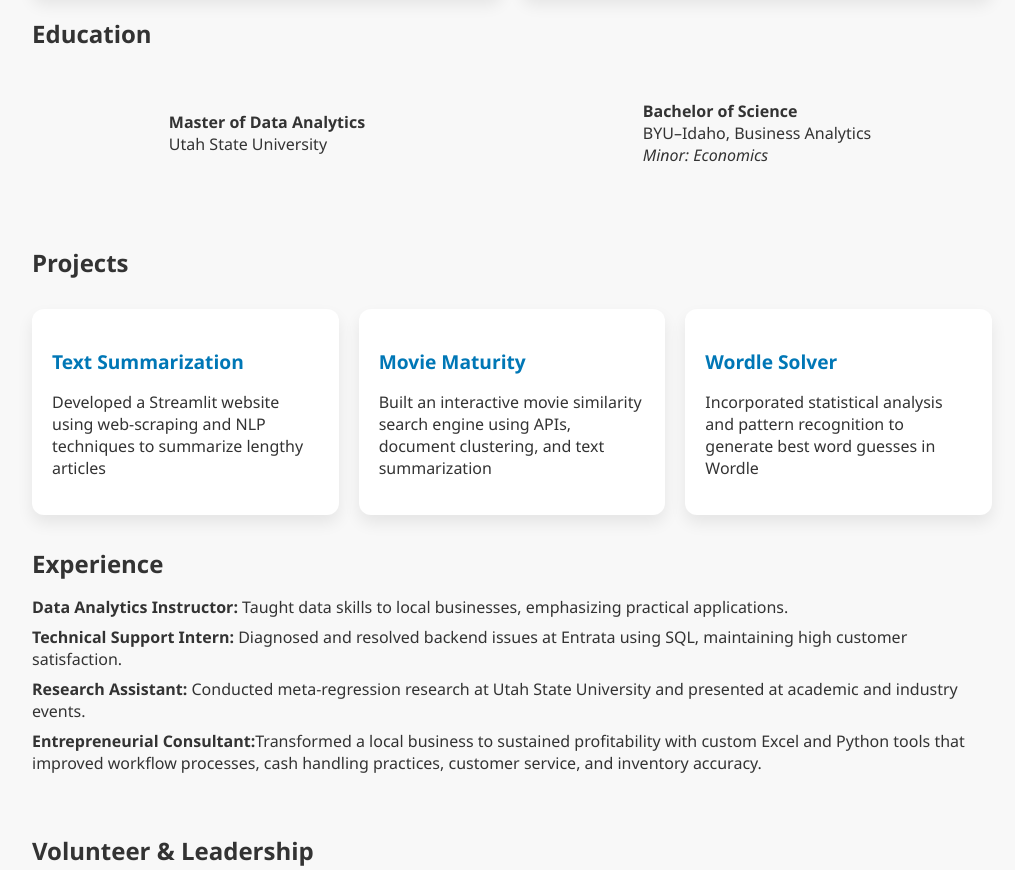
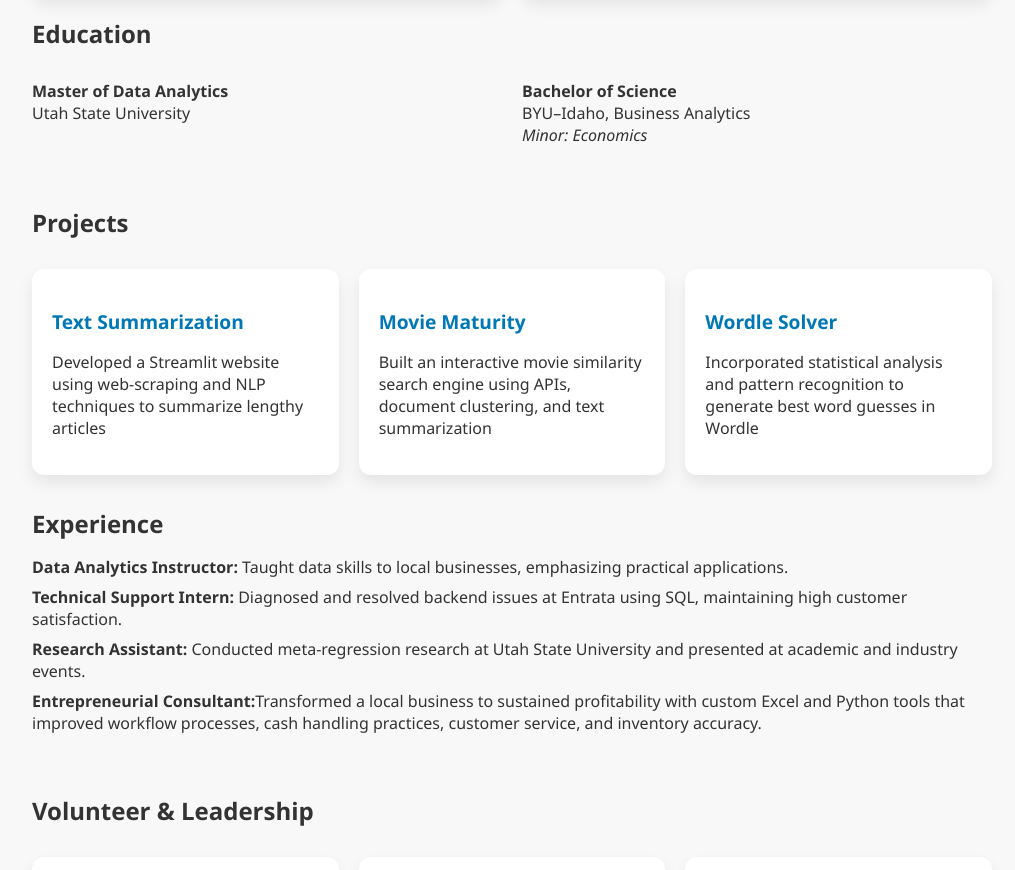
Before and after one commit to Wyatt-Data/Portfolio, a plain HTML site: page index.html in a window 1280 px wide. Shown: the part 1154-2024 px from the top of the page, without its empty margins (128-1143 px from the left). Drawn offline with Linux system fonts and the light colour scheme.

Commit message:
Update style.css

```diff
--- a/style.css
+++ b/style.css
@@ -160,30 +160,20 @@ html, body {
 
 .education {
   display: flex;
-  justify-content: center; /* centers the cards container */
   flex-wrap: wrap;
   gap: 20px;
   margin-top: 20px;
-  text-align: left; /* ensures internal text stays left-aligned */
 }
 
 .education .card {
   flex: 1;
   min-width: 250px;
-  background: transparent;
-  padding: 20px;
+  background: none;
+  margin-top: 10px;
+  padding: 0;
   border-radius: 0;
   box-shadow: none;
-
-  display: flex;
-  justify-content: center; /* Center horizontally */
-  align-items: center;     /* Center vertically if needed */
-  text-align: left;
-}
-
-.card-content {
-  display: inline-block;
-  text-align: left;
+  transition: none;
 }
 
 .education .card:hover {
```
